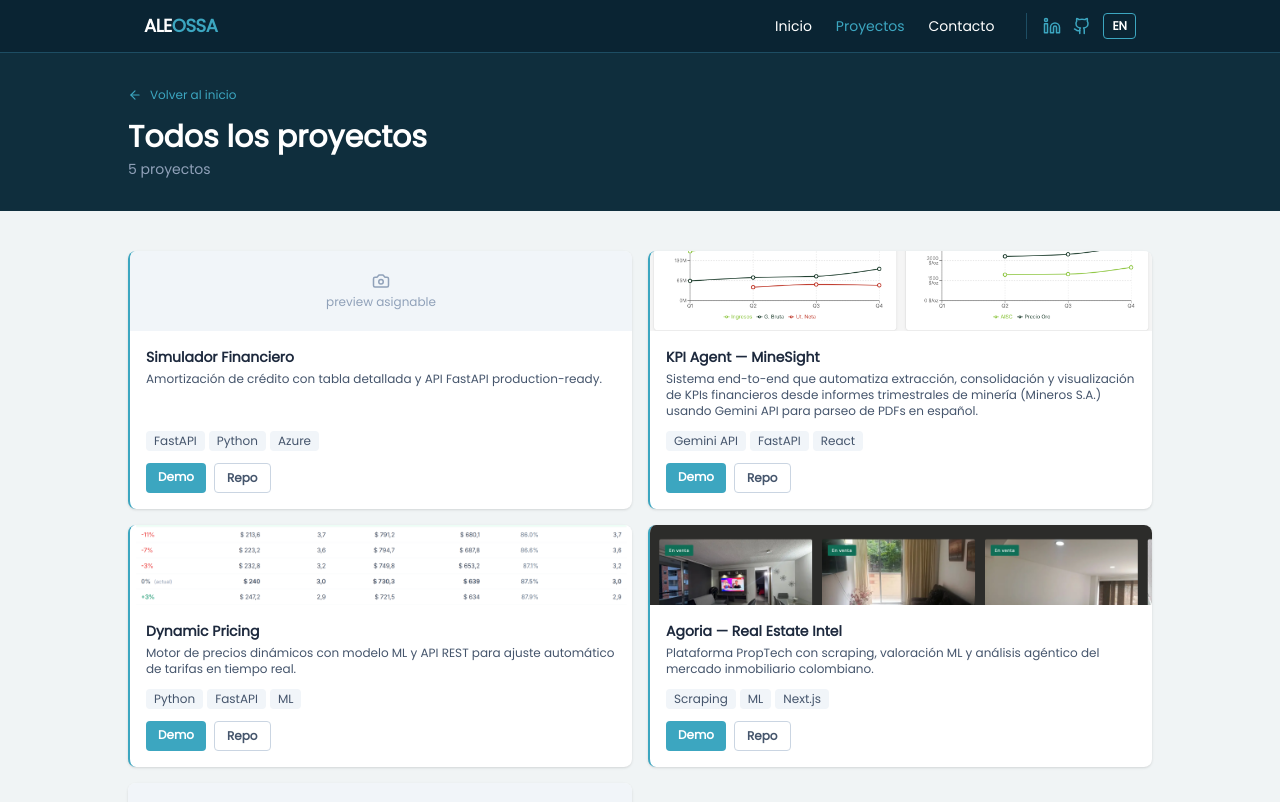
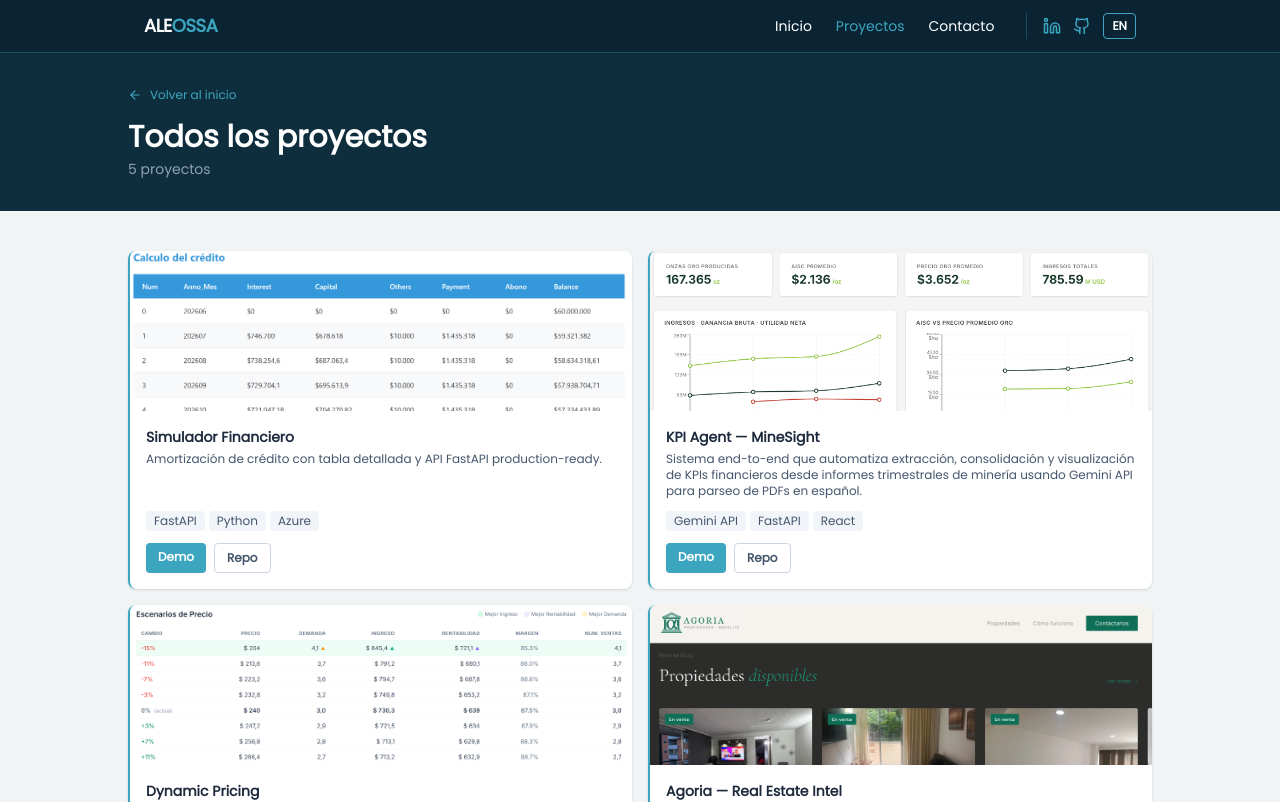
Before and after one commit to alejomd17/aleossa-web, a Next.js app: page /projects in a window 1280 px wide. Shown: the top 802 px of the page. Built offline with nearby package versions, Linux system fonts and the light colour scheme.

Commit message:
Fix ESLint errors, add previews, increase card height

```diff
--- a/lib/config.ts
+++ b/lib/config.ts
@@ -24,7 +24,7 @@ export const config = {
         en: "Credit amortization with detailed table and production-ready FastAPI.",
       },
       stack: ["FastAPI", "Python", "Azure"],
-      preview: null as string | null,
+      preview: "/previews/amortization.png" as string | null,
       demo: "https://aleossa.com/amortization",
       repo: "https://github.com/alejomd17/aleossa-api",
     },
@@ -34,8 +34,8 @@ export const config = {
       titulo: { es: "KPI Agent — MineSight", en: "KPI Agent — MineSight" },
       estado: "live",
       desc: {
-        es: "Sistema end-to-end que automatiza extracción, consolidación y visualización de KPIs financieros desde informes trimestrales de minería (Mineros S.A.) usando Gemini API para parseo de PDFs en español.",
-        en: "End-to-end system that automates extraction, consolidation, and visualization of financial KPIs from mining quarterly reports (Mineros S.A.) using Gemini API to parse Spanish-language PDFs.",
+        es: "Sistema end-to-end que automatiza extracción, consolidación y visualización de KPIs financieros desde informes trimestrales de minería usando Gemini API para parseo de PDFs en español.",
+        en: "End-to-end system that automates extraction, consolidation, and visualization of financial KPIs from mining quarterly reports using Gemini API to parse Spanish-language PDFs.",
       },
       stack: ["Gemini API", "FastAPI", "React"],
       preview: "/previews/minesight.png" as string | null,
--- a/pages/index.tsx
+++ b/pages/index.tsx
@@ -287,11 +287,11 @@ export default function HomePage() {
                 style={p.estado === "live" ? { borderLeftColor: "#3CA6C0" } : {}}
               >
                 {p.preview ? (
-                  <div className="h-20 relative">
-                    <Image src={p.preview} alt={p.titulo[lang]} fill className="object-cover" />
+                  <div className="h-40 relative">
+                    <Image src={p.preview} alt={p.titulo[lang]} fill className="object-cover object-top" />
                   </div>
                 ) : (
-                  <div className="h-20 flex flex-col items-center justify-center gap-1 bg-slate-100">
+                  <div className="h-40 flex flex-col items-center justify-center gap-1 bg-slate-100">
                     <Camera size={18} className="text-slate-400" />
                     <span className="text-xs text-slate-400">preview asignable</span>
                   </div>
--- a/pages/projects.tsx
+++ b/pages/projects.tsx
@@ -135,11 +135,11 @@ export default function ProjectsPage() {
                 style={p.estado === "live" ? { borderLeftColor: "#3CA6C0" } : {}}
               >
                 {p.preview ? (
-                  <div className="h-20 relative">
-                    <Image src={p.preview} alt={p.titulo[lang]} fill className="object-cover" />
+                  <div className="h-40 relative">
+                    <Image src={p.preview} alt={p.titulo[lang]} fill className="object-cover object-top" />
                   </div>
                 ) : (
-                  <div className="h-20 flex flex-col items-center justify-center gap-1 bg-slate-100">
+                  <div className="h-40 flex flex-col items-center justify-center gap-1 bg-slate-100">
                     <Camera size={18} className="text-slate-400" />
                     <span className="text-xs text-slate-400">preview asignable</span>
                   </div>
```
Also changed, not shown: public/previews/amortization.png (added).
